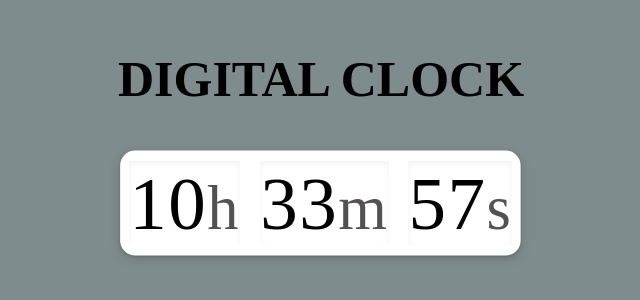
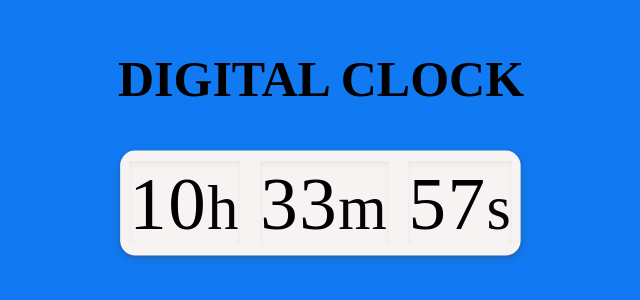
Before and after one commit to cedrickvictor/session, a plain HTML site: page index.html in a window 1280 px wide. Shown: the part 256-556 px from the top of the page, without its empty margins (319-959 px from the left). Drawn offline with Linux system fonts and the light colour scheme.

Commit message:
second changes
some color

```diff
--- a/style.css
+++ b/style.css
@@ -7,7 +7,7 @@
 body{
     height: 100vh;
     width: 100%;
-    background-color: #7f8c8d;
+    background-color:rgb(17, 122, 243);
 }
 .container{
     width: 100%;
@@ -25,7 +25,7 @@ body{
     border-radius: 10px;
     transform: scale(1.5);
     box-shadow: rgba(60, 64, 67, 0.3) 0px 1px 2px 0px, rgba(60, 64, 67, 0.15) 0px 2px 6px 2px;
-    background-color: #fff;
+    background-color: #f7f3f3;
 }
 .container p span{
     box-shadow: rgba(0, 0, 0, 0.05) 0px 2px 4px 0px inset;
@@ -39,6 +39,6 @@ body{
 }
 small{
     text-transform: lowercase;
-    color: rgb(84, 81, 81);
+    color: rgb(5, 5, 5);
 
 }
```
